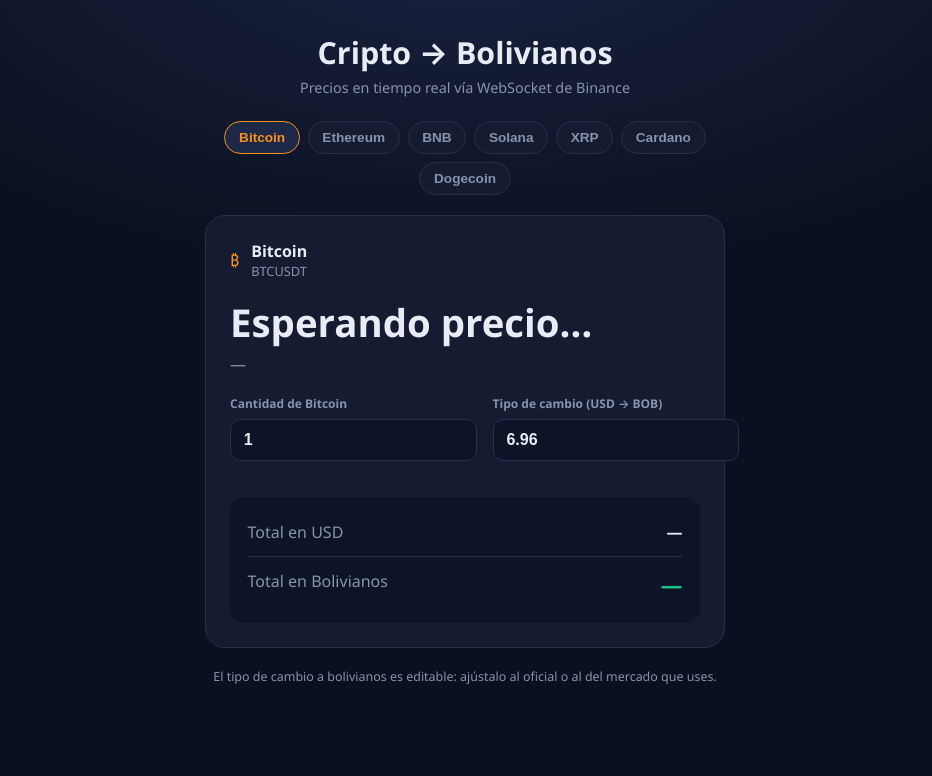
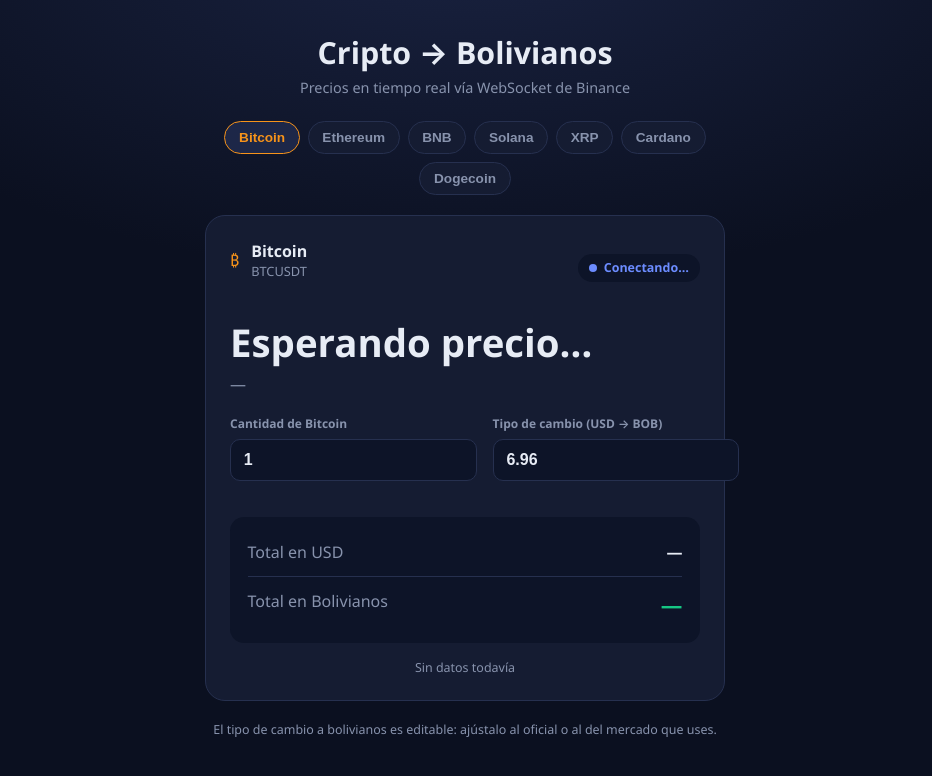
Before and after one commit to emmi-lili/websocket-fx-cripto, a React (Vite) app: page / in a window 1280 px wide. Shown: the top 776 px of the page, without its empty margins (175-1107 px from the left). Built offline with nearby package versions, Linux system fonts and the light colour scheme; no server answers.

Commit message:
feat: show live connection status and last update

```diff
--- a/src/App.jsx
+++ b/src/App.jsx
@@ -27,11 +27,18 @@
   maximumFractionDigits: 2,
 })
 
+const ESTADOS = {
+  conectando: { texto: 'Conectando…', clase: 'conectando' },
+  conectado: { texto: 'En vivo', clase: 'conectado' },
+  desconectado: { texto: 'Desconectado', clase: 'desconectado' },
+  error: { texto: 'Error de conexión', clase: 'error' },
+}
+
 export default function App() {
   const [cripto, setCripto] = useState(CRIPTOS[0])
   const [tc, setTc] = useState(TC_OFICIAL_DEFECTO)
   const [cantidad, setCantidad] = useState(1)
-  const { price, prevPrice } = useCryptoPrice(cripto.symbol)
+  const { price, prevPrice, status, lastUpdate } = useCryptoPrice(cripto.symbol)
 
   const precioBOB = price != null ? price * tc : null
   const totalUSD = price != null ? price * cantidad : null
@@ -43,6 +50,8 @@
     if (price < prevPrice) return 'baja'
     return 'neutral'
   }, [price, prevPrice])
+
+  const estado = ESTADOS[status] || ESTADOS.conectando
 
   return (
     <div className="app">
@@ -65,11 +74,17 @@
       </div>
 
       <main className="card">
-        <div className="moneda">
-          <span style={{ color: cripto.color }}>{cripto.icono}</span>
-          <div>
-            <div className="moneda-nombre">{cripto.nombre}</div>
-            <div className="moneda-par">{cripto.symbol}</div>
+        <div className="card-top">
+          <div className="moneda">
+            <span style={{ color: cripto.color }}>{cripto.icono}</span>
+            <div>
+              <div className="moneda-nombre">{cripto.nombre}</div>
+              <div className="moneda-par">{cripto.symbol}</div>
+            </div>
+          </div>
+          <div className={`estado ${estado.clase}`}>
+            <span className="punto" />
+            {estado.texto}
           </div>
         </div>
 
@@ -113,6 +128,11 @@
             <strong>{totalBOB != null ? fmtBOB.format(totalBOB) : '—'}</strong>
           </div>
         </div>
+        <footer className="card-footer">
+          {lastUpdate
+            ? `Última actualización: ${new Date(lastUpdate).toLocaleTimeString('es-BO')}`
+            : 'Sin datos todavía'}
+        </footer>
       </main>
 
       <p className="nota">
--- a/src/index.css
+++ b/src/index.css
@@ -172,3 +172,40 @@
   font-size: 0.78rem;
   line-height: 1.5;
 }
+
+.card-top {
+  display: flex;
+  justify-content: space-between;
+  align-items: center;
+  margin-bottom: 1.25rem;
+}
+
+.estado {
+  display: inline-flex;
+  align-items: center;
+  gap: 0.4rem;
+  font-size: 0.78rem;
+  font-weight: 600;
+  padding: 0.35rem 0.7rem;
+  border-radius: 999px;
+  background: var(--bg-input);
+}
+
+.estado .punto {
+  width: 8px;
+  height: 8px;
+  border-radius: 50%;
+  background: currentColor;
+}
+
+.estado.conectado { color: var(--verde); }
+.estado.conectando { color: var(--acento); }
+.estado.desconectado,
+.estado.error { color: var(--rojo); }
+
+.card-footer {
+  margin-top: 1rem;
+  text-align: center;
+  color: var(--texto-tenue);
+  font-size: 0.78rem;
+}
```
